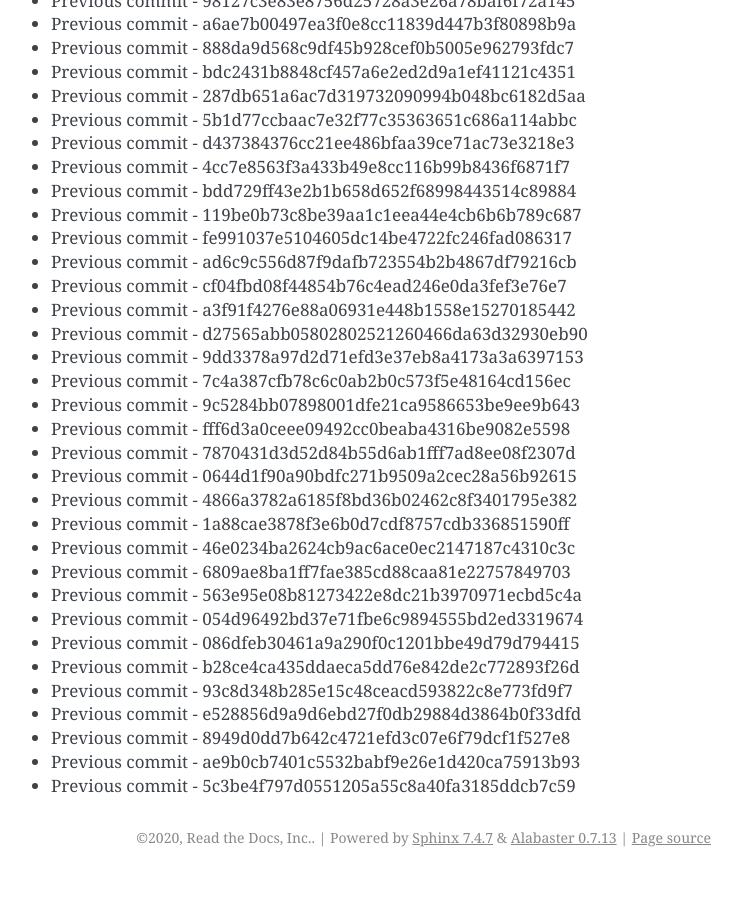
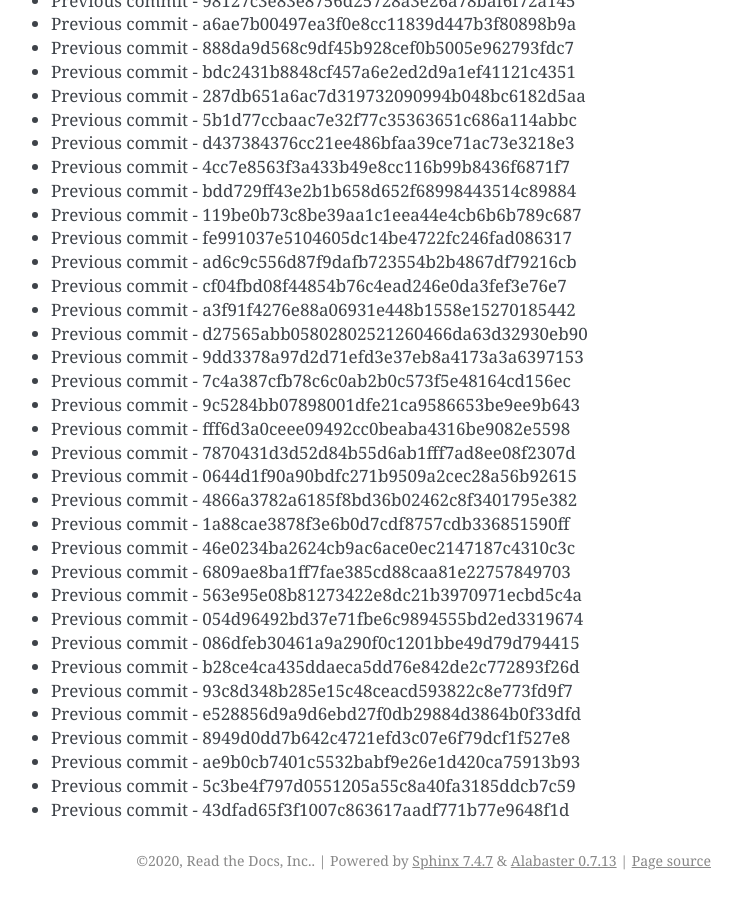
Before and after one commit to readthedocs/rtd-git-stresstest, a Sphinx documentation site: the page built from docs/updates.rst, in a window 1280 px wide and 900 px high, scrolled down 54079 px. Shown: the whole window, without its empty margins (399-1141 px from the left). Built offline with Sphinx 7.4.7, drawn with Linux system fonts in a browser that asks for light colours; before the commit the page ends 54956 px from its top, so only the background shows below that.

Commit message:
Generating commit from previous: 43dfad65f3f1007c863617aadf771b77e9648f1d

```diff
--- a/docs/updates.rst
+++ b/docs/updates.rst
@@ -2304,3 +2304,4 @@ It can be tested for any performance characteristics.
 * Previous commit - 8949d0dd7b642c4721efd3c07e6f79dcf1f527e8
 * Previous commit - ae9b0cb7401c5532babf9e26e1d420ca75913b93
 * Previous commit - 5c3be4f797d0551205a55c8a40fa3185ddcb7c59
+* Previous commit - 43dfad65f3f1007c863617aadf771b77e9648f1d
```
